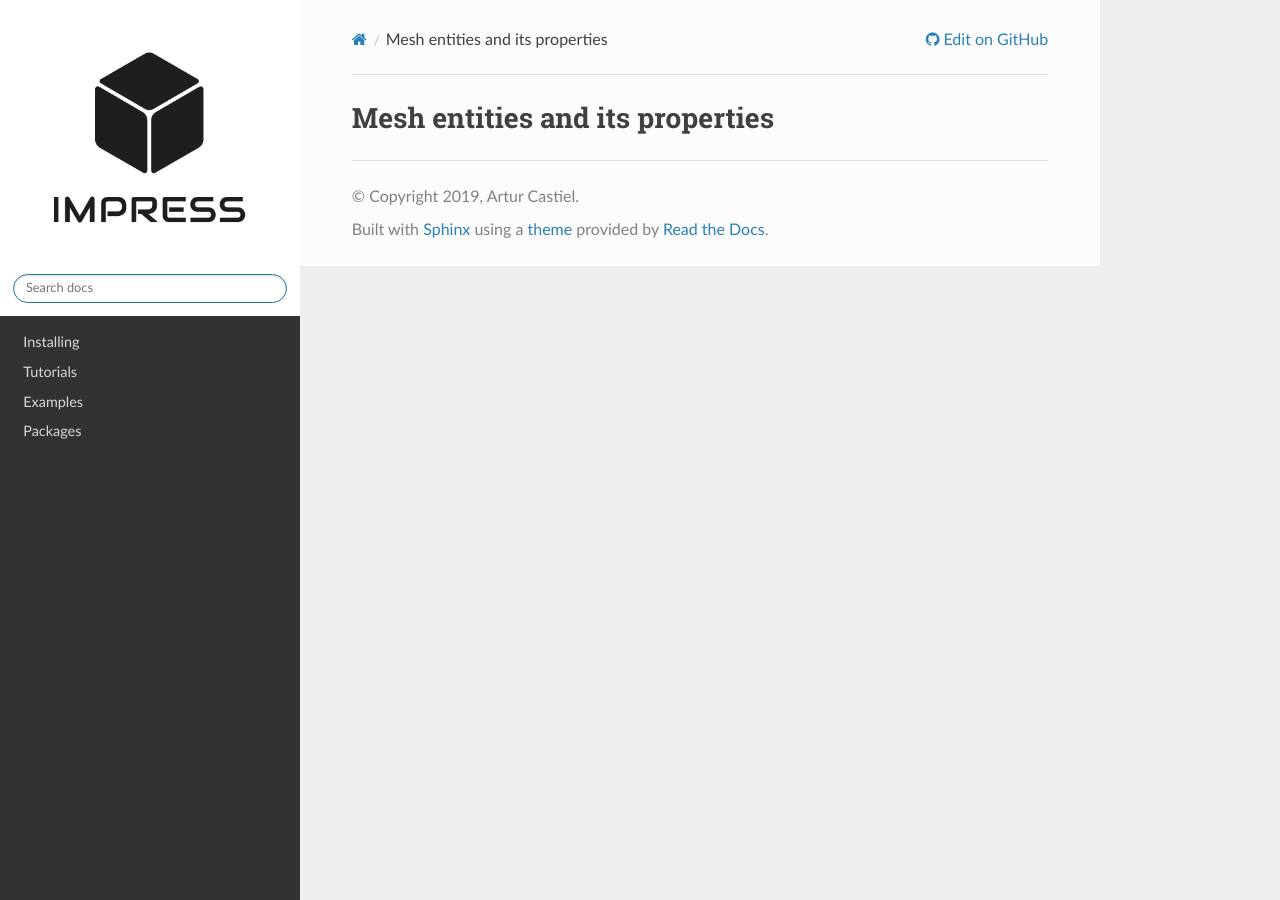
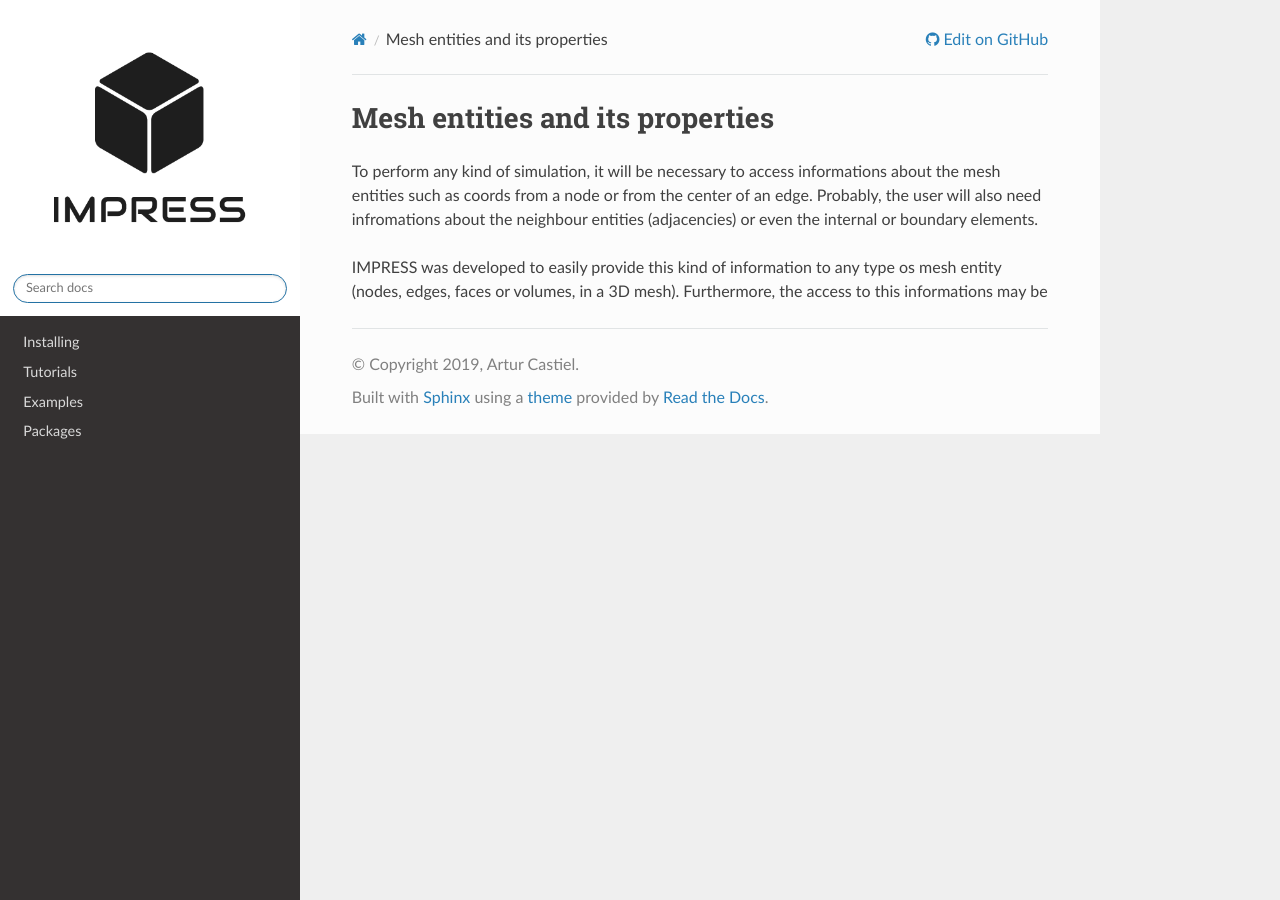
Before and after one commit to padmec-reservoir/impress, a Sphinx documentation site: the page built from docs/tutorials/properties.rst, in a window 1280 px wide. Built offline with Sphinx 7.4.7 and the Read the Docs theme 2.0.0, drawn with Linux system fonts in a browser that asks for light colours.

Commit message:
Introduction of the tutorial

```diff
--- a/docs/tutorials/properties.rst
+++ b/docs/tutorials/properties.rst
@@ -1,2 +1,6 @@
 Mesh entities and its properties
 ================================
+
+To perform any kind of simulation, it will be necessary to access informations about the mesh entities such as coords from a node or from the center of an edge. Probably, the user will also need infromations about the neighbour entities (adjacencies) or even the internal or boundary elements.
+
+IMPRESS was developed to easily provide this kind of information to any type os mesh entity (nodes, edges, faces or volumes, in a 3D mesh). Furthermore, the access to this informations may be
```
